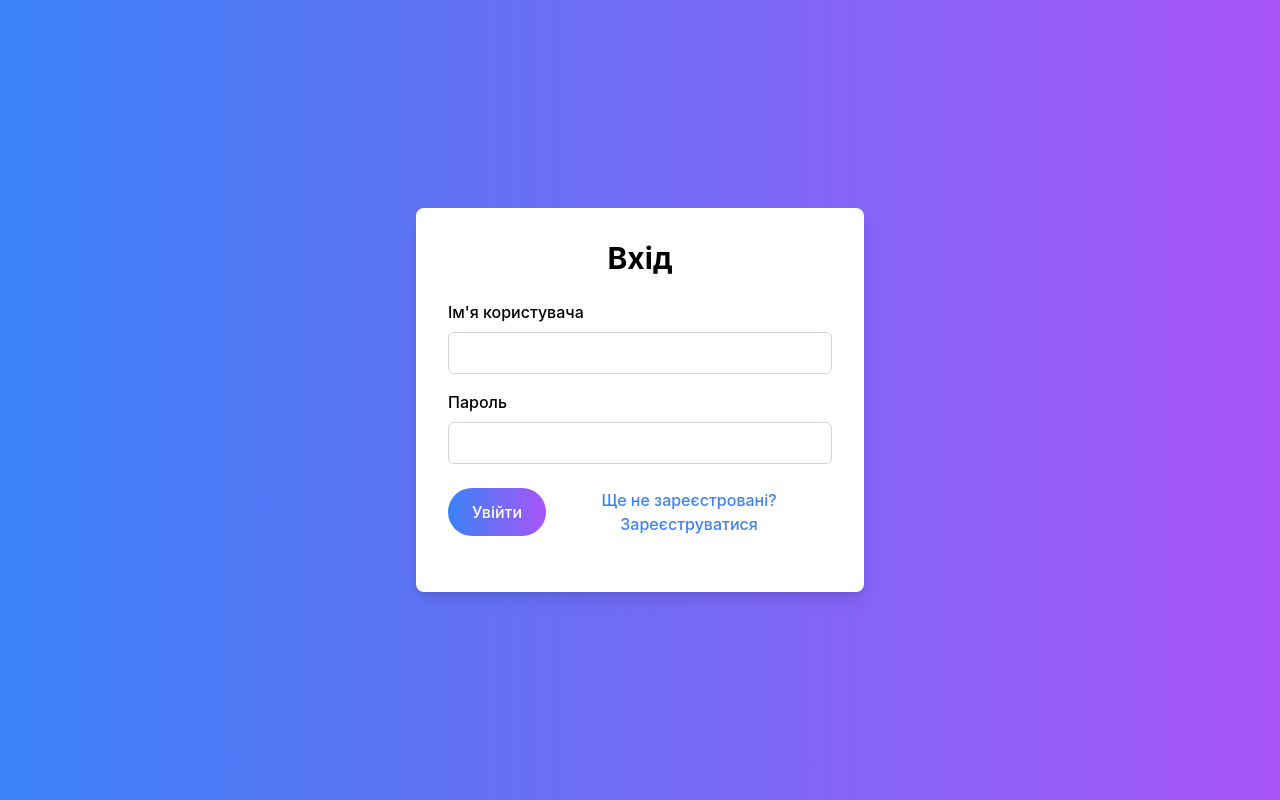
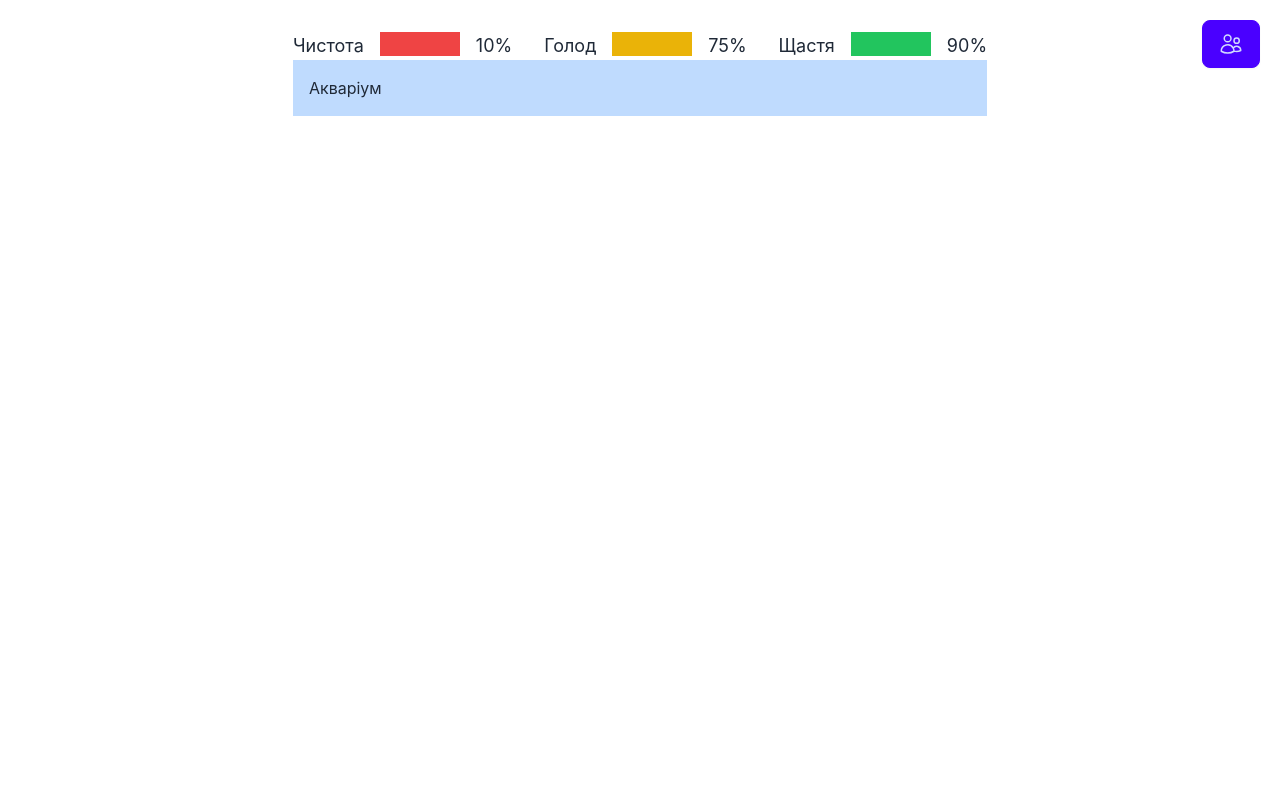
Before and after one commit to Blaumaus/hackathon, a React (Create React App) app in the folder frontend/: page /aquarium in a window 1280 px wide. Built offline with nearby package versions, Linux system fonts and the light colour scheme.

Commit message:
added aquarium page

```diff
--- a/frontend/package.json
+++ b/frontend/package.json
@@ -8,6 +8,7 @@
     "@testing-library/user-event": "^13.5.0",
     "react": "^18.2.0",
     "react-dom": "^18.2.0",
+    "react-router-dom": "^6.13.0",
     "react-scripts": "5.0.1",
     "web-vitals": "^2.1.4"
   },
@@ -36,6 +37,7 @@
     ]
   },
   "devDependencies": {
+    "daisyui": "^4.10.1",
     "tailwindcss": "^3.4.3"
   }
 }
--- a/frontend/src/App.jsx
+++ b/frontend/src/App.jsx
@@ -1,12 +1,17 @@
-import AuthPage from './components/AuthPage';
+import React from 'react';
+import { Routes, Route, BrowserRouter } from 'react-router-dom';
+import AquariumPage from './pages/AquariumPage';
+import AuthPage from './pages/AuthPage';
 
-
-function App() {
+const App = () => {
   return (
-    <div className="App">
-          <AuthPage />
-    </div>
+    <BrowserRouter>
+    <Routes>
+      <Route path="/" element={<AuthPage />} />
+      <Route path="/aquarium" element={<AquariumPage />} />
+    </Routes>
+    </BrowserRouter>
   );
-}
+};
 
 export default App;
--- /dev/null
+++ b/frontend/src/components/InviteModal.jsx
@@ -0,0 +1,63 @@
+import React, { useState } from 'react';
+
+const InviteModal = ({ onClose }) => {
+  const [username, setUsername] = useState('');
+
+  const handleSubmit = (e) => {
+    e.preventDefault();
+    console.log('Запрошення відправлено користувачу', username);
+    onClose();
+  };
+
+  return (
+    <div className="fixed z-10 inset-0 overflow-y-auto">
+      <div className="flex items-center justify-center min-h-screen pt-4 px-4 pb-20 text-center sm:block sm:p-0">
+        <div className="fixed inset-0 transition-opacity" aria-hidden="true">
+          <div className="absolute inset-0 bg-gray-500 opacity-75"></div>
+        </div>
+
+        <span className="hidden sm:inline-block sm:align-middle sm:h-screen" aria-hidden="true">&#8203;</span>
+
+        <div className="inline-block align-bottom bg-white rounded-lg text-left overflow-hidden shadow-xl transform transition-all sm:my-8 sm:align-middle sm:max-w-lg sm:w-full">
+          <div className="bg-white px-4 pt-5 pb-4 sm:p-6 sm:pb-4">
+            <div className="sm:flex sm:items-start">
+              <div className="mt-3 text-center sm:mt-0 sm:ml-4 sm:text-left">
+                <h3 className="text-lg leading-6 font-medium text-gray-900">Запросити до акваріуму</h3>
+                <div className="mt-2">
+                  <p className="text-sm text-gray-500">Введіть ім'я користувача, якого бажаєте запросити.</p>
+                </div>
+                <form className="mt-4 space-y-4" onSubmit={handleSubmit}>
+                  <input
+                    type="text"
+                    value={username}
+                    onChange={(e) => setUsername(e.target.value)}
+                    required
+                    className="w-full border-gray-300 rounded-md shadow-sm focus:ring-indigo-500 focus:border-indigo-500 sm:text-sm"
+                    placeholder="Ім'я користувача"
+                  />
+                  <div className="flex justify-end">
+                    <button
+                      type="button"
+                      onClick={onClose}
+                      className="inline-flex justify-center px-4 py-2 text-sm font-medium text-gray-700 bg-gray-100 border border-gray-300 rounded-md shadow-sm hover:bg-gray-200 focus:outline-none focus:ring-2 focus:ring-offset-2 focus:ring-indigo-500"
+                    >
+                      Скасувати
+                    </button>
+                    <button
+                      type="submit"
+                      className="inline-flex justify-center px-4 py-2 ml-3 text-sm font-medium text-white bg-indigo-600 border border-transparent rounded-md shadow-sm hover:bg-indigo-700 focus:outline-none focus:ring-2 focus:ring-offset-2 focus:ring-indigo-500"
+                    >
+                      Відправити запрошення
+                    </button>
+                  </div>
+                </form>
+              </div>
+            </div>
+          </div>
+        </div>
+      </div>
+    </div>
+  );
+};
+
+export default InviteModal;
--- /dev/null
+++ b/frontend/src/components/StatusBar.jsx
@@ -0,0 +1,22 @@
+import React from 'react';
+
+const StatusBar = ({ name, color, percentage }) => {
+  let colorClass;
+  if (percentage <= 30) {
+    colorClass = 'bg-red-500';
+  } else if (percentage <= 75) {
+    colorClass = 'bg-yellow-500';
+  } else {
+    colorClass = 'bg-green-500';
+  }
+
+  return (
+    <div className="flex justify-center space-x-4">
+      <div className="text-lg">{name}</div>
+      <div className={`w-20 h-6 ${colorClass}`}></div>
+      <div className="text-lg">{percentage}%</div>
+    </div>
+  );
+};
+
+export default StatusBar;
--- /dev/null
+++ b/frontend/src/pages/AquariumPage.jsx
@@ -0,0 +1,41 @@
+import React, { useState } from 'react';
+import InviteModal from '../components/InviteModal';
+import StatusBar from '../components/StatusBar';
+
+const AquariumPage = () => {
+  const [isModalOpen, setIsModalOpen] = useState(false);
+
+  const handleInviteClick = () => {
+    setIsModalOpen(true);
+  };
+
+  const closeModal = () => {
+    setIsModalOpen(false);
+  };
+
+  return (
+    <div className="flex flex-col items-center h-screen">
+      <div className="p-8 mb-">
+        <div className="flex flex-row space-x-8">
+        <StatusBar name="Чистота" color="bg-blue-500" percentage={10} />
+        <StatusBar name="Голод" color="bg-yellow-500" percentage={75} />
+        <StatusBar name="Щастя" color="bg-green-500" percentage={90} />
+      </div>
+        <div className="bg-blue-200 p-4">
+          Акваріум
+        </div>
+        <button className="btn btn-primary absolute top-5 right-5" onClick={handleInviteClick}>
+          <svg xmlns="http://www.w3.org/2000/svg" fill="none" viewBox="0 0 24 24" strokeWidth="1.5" stroke="currentColor" className="w-6 h-6">
+            <path strokeLinecap="round" strokeLinejoin="round" d="M15 19.128a9.38 9.38 0 0 0 2.625.372 9.337 9.337 0 0 0 4.121-.952 4.125 4.125 0 0 0-7.533-2.493M15 19.128v-.003c0-1.113-.285-2.16-.786-3.07M15 19.128v.106A12.318 12.318 0 0 1 8.624 21c-2.331 0-4.512-.645-6.374-1.766l-.001-.109a6.375 6.375 0 0 1 11.964-3.07M12 6.375a3.375 3.375 0 1 1-6.75 0 3.375 3.375 0 0 1 6.75 0Zm8.25 2.25a2.625 2.625 0 1 1-5.25 0 2.625 2.625 0 0 1 5.25 0Z" />
+          </svg>
+        </button>
+      </div>
+
+
+
+      {isModalOpen && <InviteModal onClose={closeModal} />}
+    </div>
+  );
+};
+
+export default AquariumPage;
--- a/frontend/src/components/AuthPage.jsx
+++ b/frontend/src/pages/AuthPage.jsx
@@ -1,5 +1,5 @@
 import React, { useState } from 'react';
-import { GradientButton } from './GradientButton';
+import { GradientButton } from '../components/GradientButton';
 
 const AuthPage = () => {
  const [username, setUsername] = useState('');
--- a/frontend/tailwind.config.js
+++ b/frontend/tailwind.config.js
@@ -6,5 +6,5 @@ module.exports = {
   theme: {
     extend: {},
   },
-  plugins: [],
+  plugins: [require("daisyui")],
 }
```
Also changed, not shown: frontend/src/index.js (line endings or trailing spaces).
